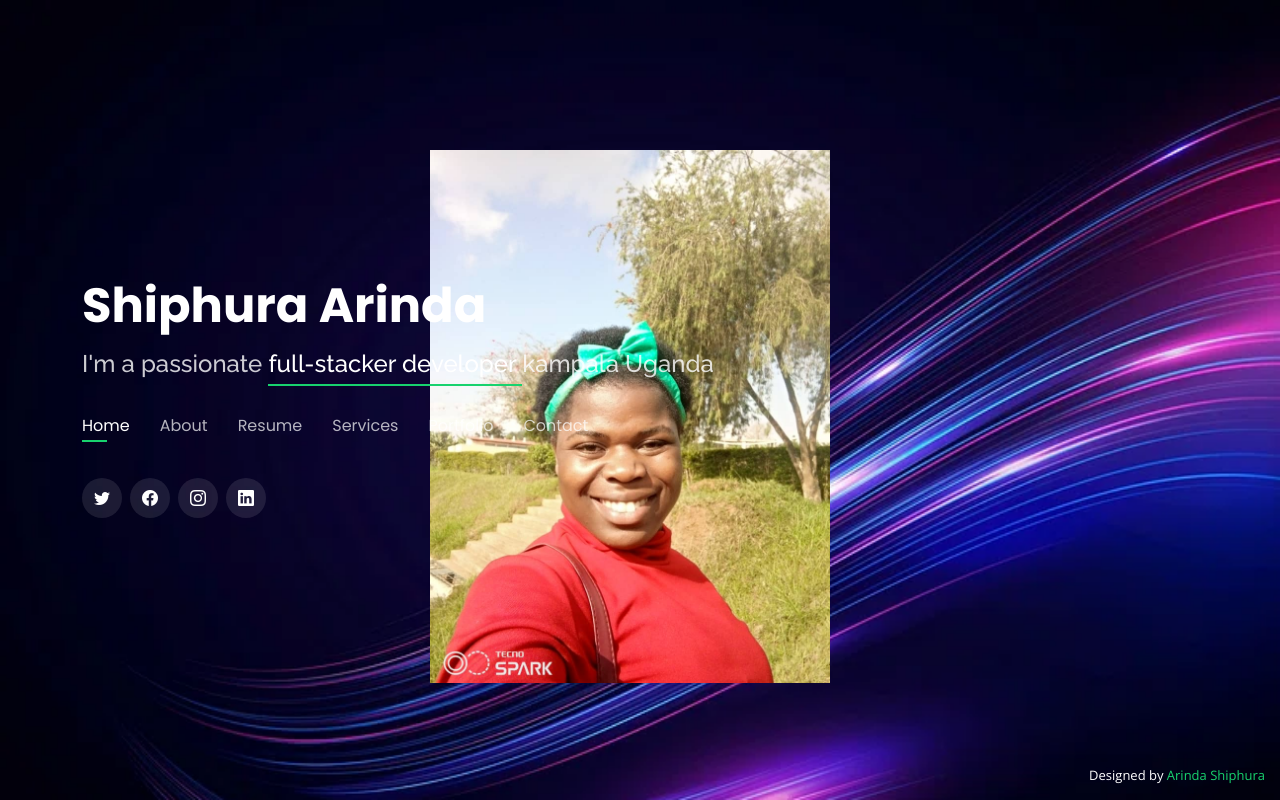
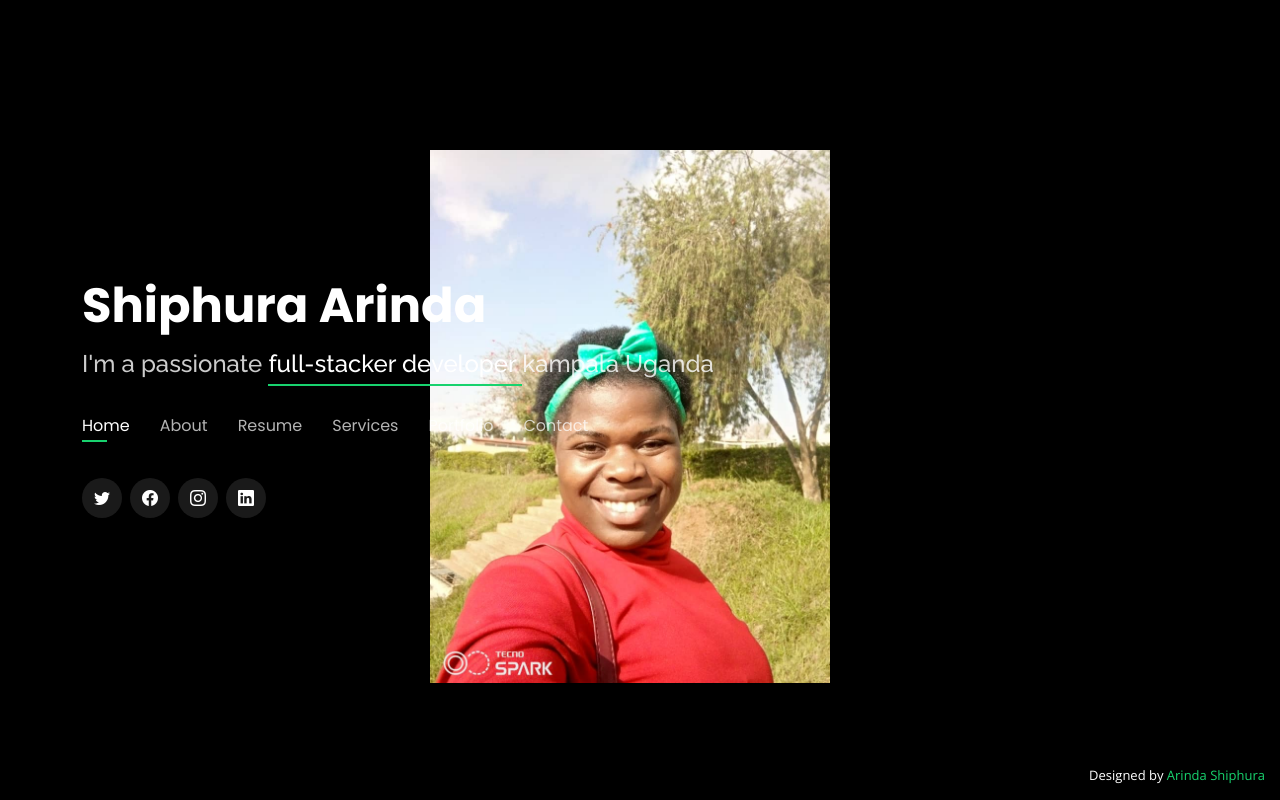
Before and after one commit to arindashiphura/Arinda-web, a plain HTML site: page index.html in a window 1280 px wide. Drawn offline with nearby package versions, Linux system fonts and the light colour scheme.

Commit message:
add changes

```diff
--- a/assets/css/style.css
+++ b/assets/css/style.css
@@ -16,8 +16,9 @@ body {
 body::before {
   content: "";
   position: fixed;
-  background: #040404 url("../img/portfolio/good.webp") top right no-repeat;
+  /* background: #040404 url("../img/portfolio/good.webp") top right no-repeat; */
   background-size: cover;
+  background-color: black;
   left: 0;
   right: 0;
   top: 0;
```
